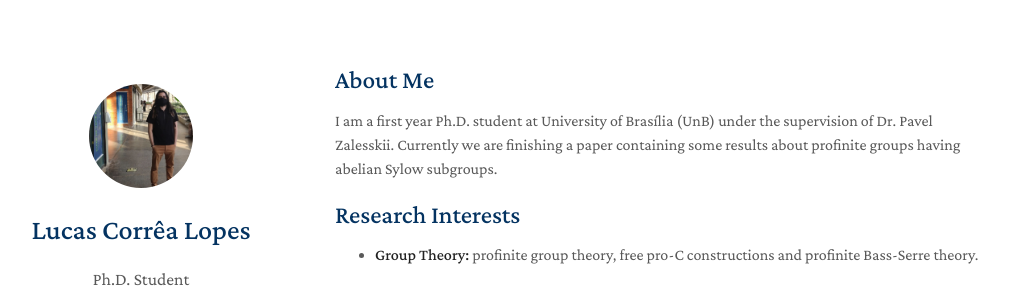
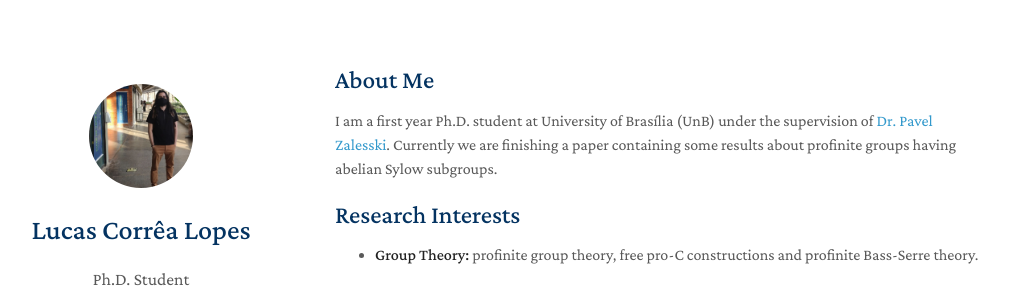
Before and after one commit to lcorrealopes/home, a Jekyll site: the page built from index.md, in a window 1280 px wide. Shown: the top 297 px of the page, without its empty margins (135-1144 px from the left). Built offline with Jekyll 4.4.1, drawn with Linux system fonts in a browser that asks for light colours; nearby versions of some CDN libraries; a style sheet for code colours, icons or effects is not loaded; our own code applies the rules of GitHub Pages for plain Markdown files.

Commit message:
Update index.md

```diff
--- a/index.md
+++ b/index.md
@@ -4,7 +4,7 @@ layout: homepage
 
 ## About Me
 
-I am a first year Ph.D. student at University of Brasília (UnB) under the supervision of Dr. Pavel Zalesskii. Currently we are finishing a paper containing some results about profinite groups having abelian Sylow subgroups.
+I am a first year Ph.D. student at University of Brasília (UnB) under the supervision of <a href="http://pz.mat.unb.br/">Dr. Pavel Zalesski</a>. Currently we are finishing a paper containing some results about profinite groups having abelian Sylow subgroups.
 
 ## Research Interests
 
```
